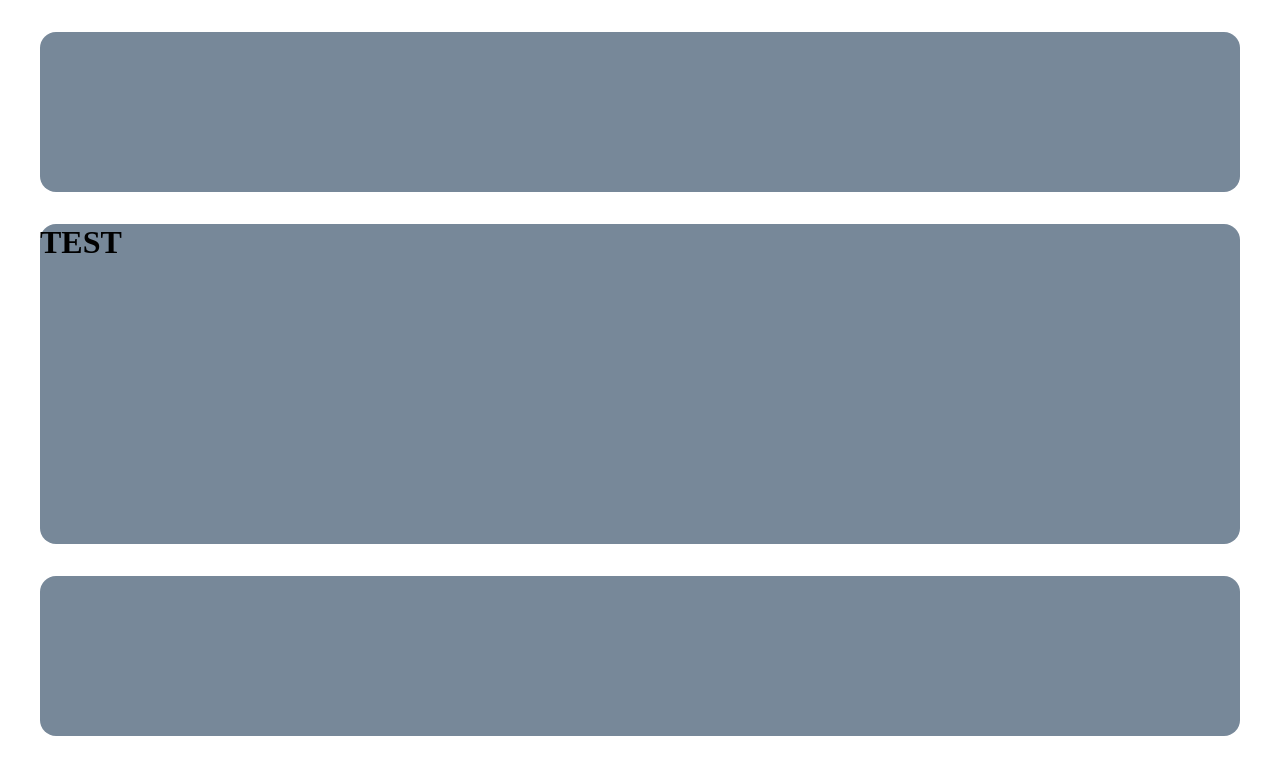
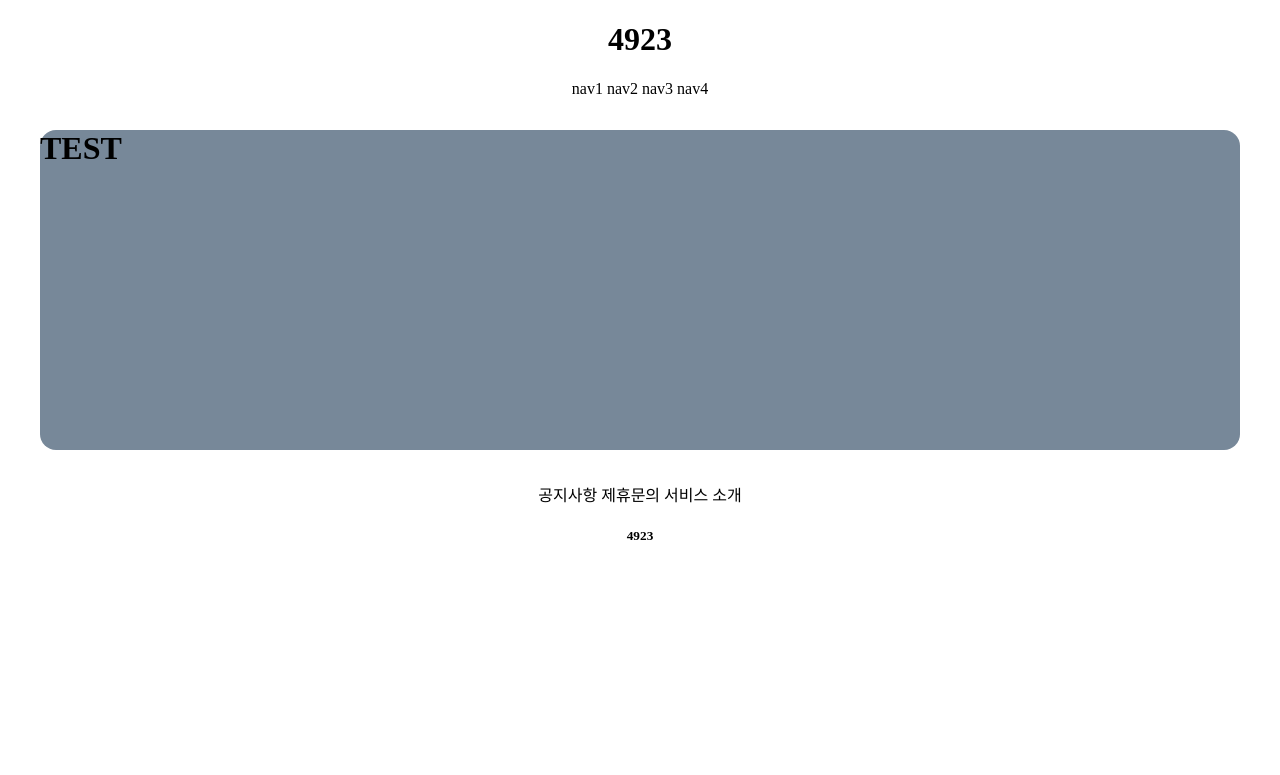
Before and after one commit to 4923/GwangjuAI2, a Django app: page /accountapp/hello_world/ in a window 1280 px wide. Shown: the top 775 px of the page. Run offline with Django 3.2, Linux system fonts and the light colour scheme; parts of the project's set-up code (start-up, migrations or seed data) failed here and were passed over.

Commit message:
Update : make text align center of footer, header html files

```diff
--- a/02_Rotation/WebApplication/Project/livecoding/templates/footer.html
+++ b/02_Rotation/WebApplication/Project/livecoding/templates/footer.html
@@ -1,4 +1,12 @@
-{# include 구문 #}
+<!-- include 구문 -->
 
-<div style="height: 10rem; background-color: lightslategray; margin: 2rem; border-radius: 1rem;">
+<div style="text-align: center;">
+    <div>
+        <span>공지사항</span>
+        <span>제휴문의</span>
+        <span>서비스 소개</span>
+    </div>
+    <div>
+        <h5>4923</h5>
+    </div>
 </div>
--- a/02_Rotation/WebApplication/Project/livecoding/templates/header.html
+++ b/02_Rotation/WebApplication/Project/livecoding/templates/header.html
@@ -1,4 +1,13 @@
 {# include 구문 #}
 
-<div style="height: 10rem; background-color: lightslategray; margin: 2rem; border-radius: 1rem;">
+<div style="text-align: center;">
+    <div>
+        <h1>4923</h1>
+    </div>
+    <div>
+        <span>nav1</span>
+        <span>nav2</span>
+        <span>nav3</span>
+        <span>nav4</span>
+    </div>
 </div>
```
